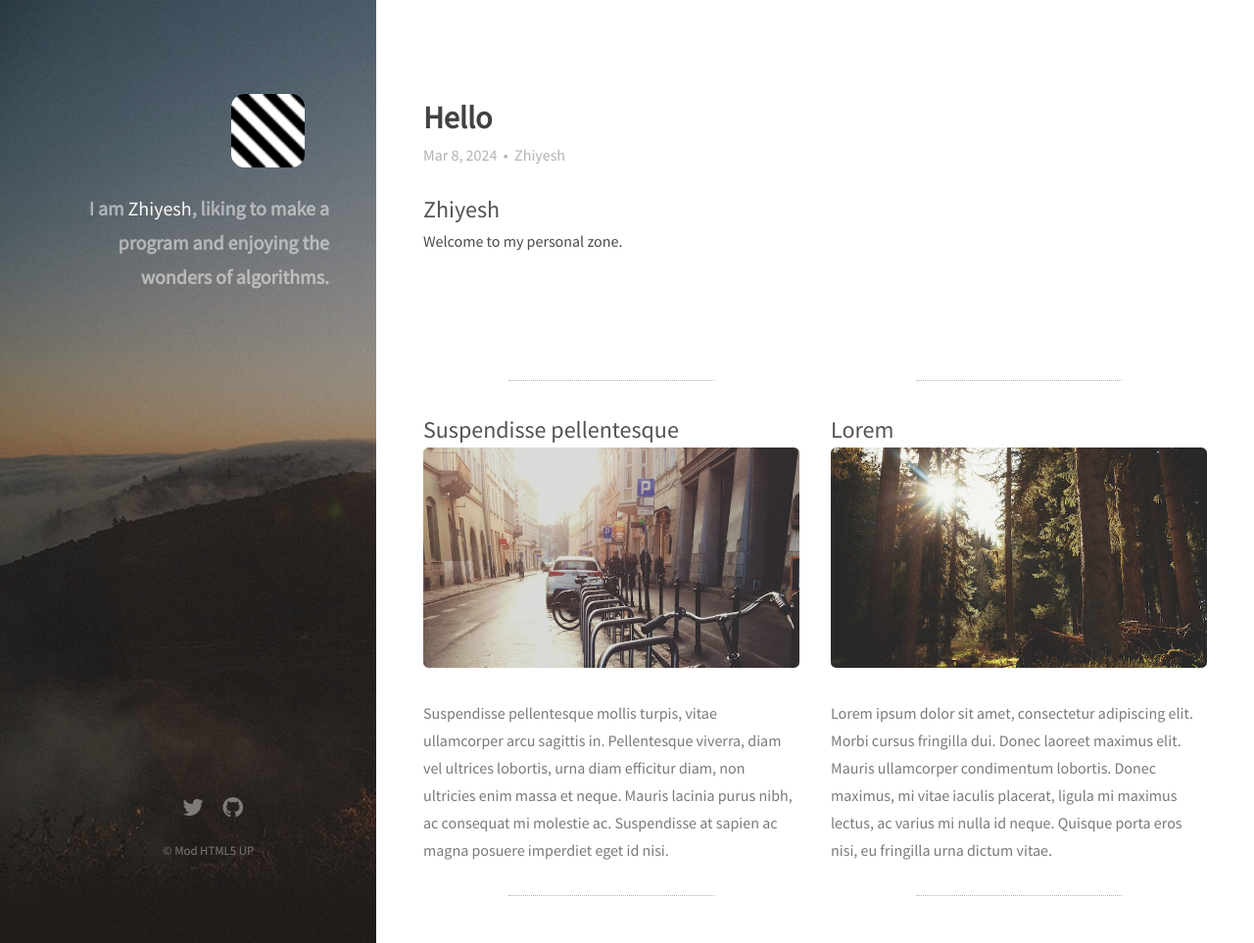
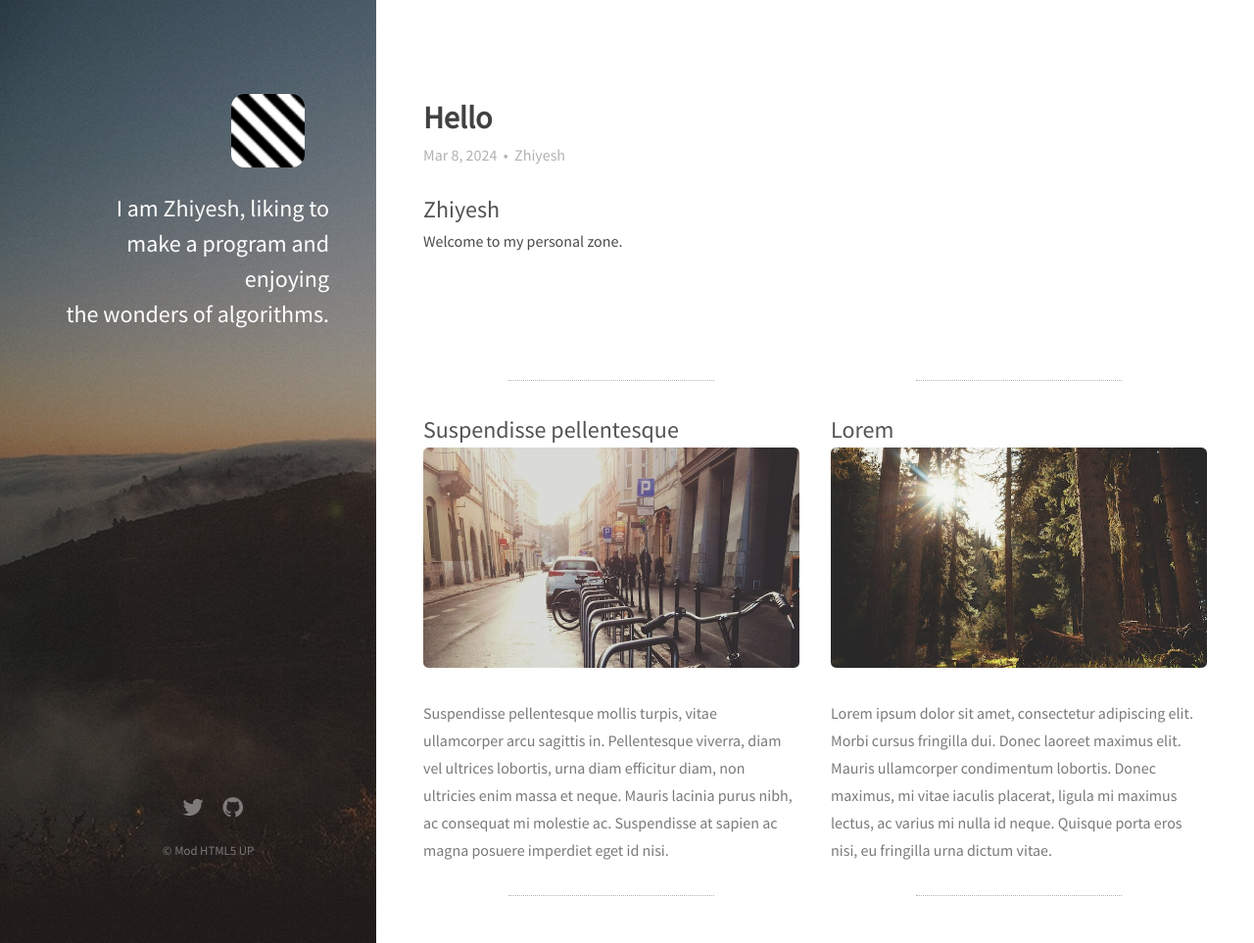
Before and after one commit to Zhiyelah/zhiyelah.github.io, a Jekyll site: the page built from index.html, in a window 1280 px wide and 963 px high. Shown: the whole window at 98% size. Built offline with Jekyll 4.4.1, drawn with Linux system fonts in a browser that asks for light colours; nearby versions of some CDN libraries.

Commit message:
Update default.html

```diff
--- a/_layouts/default.html
+++ b/_layouts/default.html
@@ -26,9 +26,9 @@
 	<body id="top">
     <header id="header">
       <a href="{{ site.url }}" class="image avatar"><img class="editable" src="/images/avatar.jpg" alt="{{ site.author.name }}"></a>
-      <h1 class="editable">I am <strong>Zhiyesh</strong>, liking to<br>
+      <h2 class="editable">I am <strong>Zhiyesh</strong>, liking to<br>
 	      make a program and enjoying<br>
-	      the wonders of algorithms.</h1>
+	      the wonders of algorithms.</h2>
     </header>
 
     {{ content }}
```
